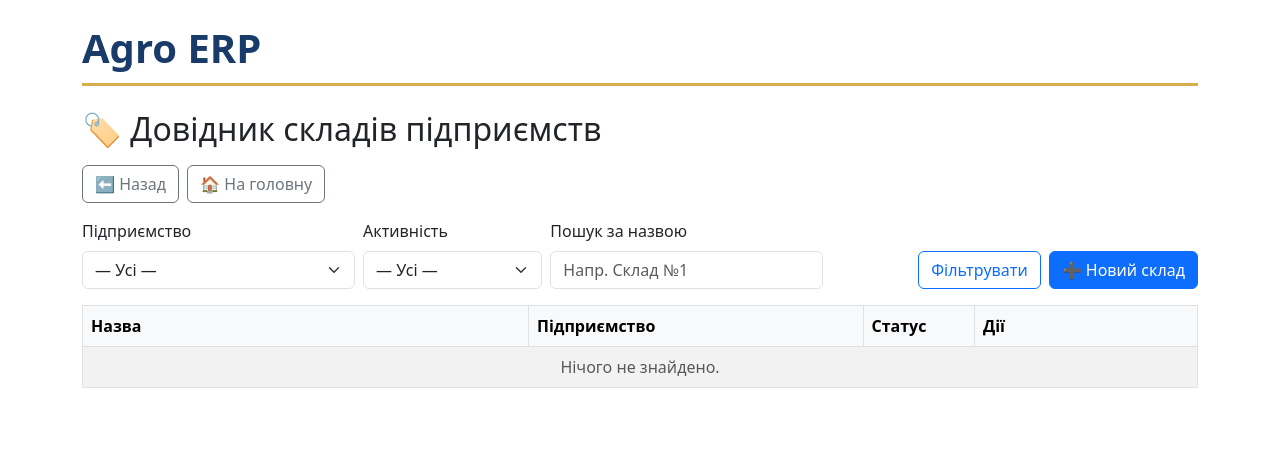
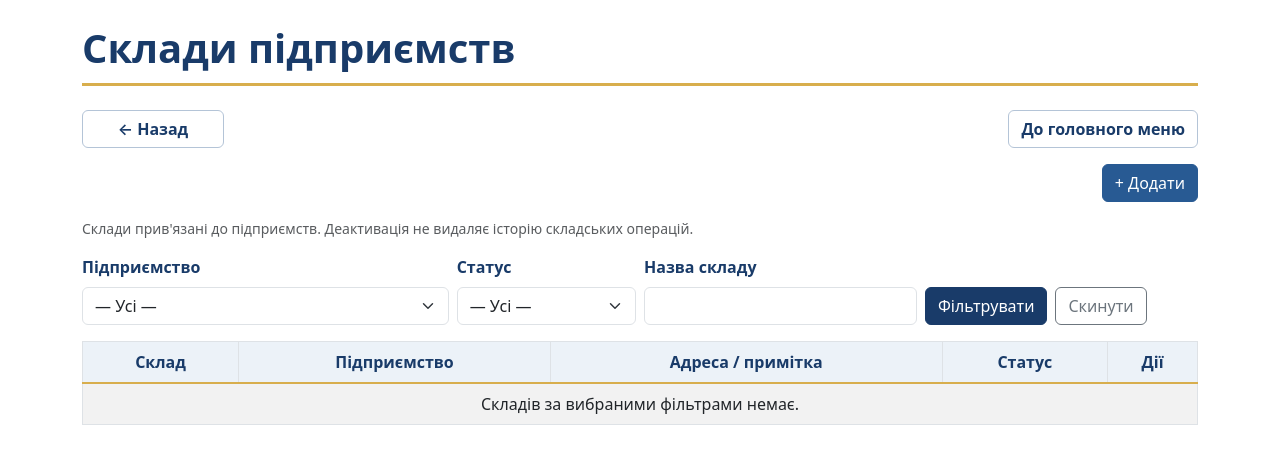
Before and after one commit to maksymvasylyna/agro_erp, a Flask app: page /reference/warehouses/ in a window 1280 px wide. Shown: the top 464 px of the page. Run offline with Flask 3, Linux system fonts and the light colour scheme; some libraries are stand-ins or nearby versions.

Commit message:
refactor(warehouses): shared forms, company integrity and safe activation

```diff
--- /dev/null
+++ b/modules/reference/warehouses/forms.py
@@ -0,0 +1,34 @@
+"""Warehouse master-data forms with company lookup from the company directory."""
+from flask_wtf import FlaskForm
+from wtforms import StringField, BooleanField, SubmitField
+from wtforms.validators import DataRequired, Length, Optional
+from wtforms_sqlalchemy.fields import QuerySelectField
+from modules.reference.companies.models import Company
+from modules.reference.shared_crud import normalize_reference_name
+
+
+class WarehouseForm(FlaskForm):
+    company = QuerySelectField(
+        "Підприємство",
+        query_factory=lambda: Company.query.order_by(Company.name).all(),
+        get_label="name",
+        allow_blank=True,
+        blank_text="— Оберіть підприємство —",
+        validators=[DataRequired(message="Оберіть підприємство.")],
+    )
+    name = StringField(
+        "Назва складу",
+        filters=[normalize_reference_name],
+        validators=[DataRequired(message="Вкажіть назву складу."), Length(max=255)],
+    )
+    address = StringField(
+        "Адреса / примітка",
+        filters=[normalize_reference_name],
+        validators=[Optional(), Length(max=255)],
+    )
+    is_active = BooleanField("Активний", default=True)
+    submit = SubmitField("Зберегти")
+
+
+class WarehouseActionForm(FlaskForm):
+    """CSRF token for activating and deactivating warehouse records."""
--- a/modules/reference/warehouses/routes.py
+++ b/modules/reference/warehouses/routes.py
@@ -1,189 +1,159 @@
-# -*- coding: utf-8 -*-
-from __future__ import annotations
+"""Warehouse directory: company-linked, soft-deleted and safe for stock history."""
+from flask import Blueprint, render_template, request, redirect, url_for, flash, jsonify, abort
+from sqlalchemy import func
+from sqlalchemy.exc import IntegrityError
+from sqlalchemy.orm import joinedload
+from extensions import db
 
-from flask import Blueprint, render_template, request, redirect, url_for, flash, jsonify
-from sqlalchemy.exc import IntegrityError
-from extensions import db
 from .models import Warehouse
+from .forms import WarehouseForm, WarehouseActionForm
 from modules.reference.companies.models import Company
 
 warehouses_bp = Blueprint(
-    "warehouses",
-    __name__,
+    "warehouses", __name__,
     url_prefix="/reference/warehouses",
     template_folder="templates",
 )
 
-# ───────────────────────────── Helpers ─────────────────────────────
 
-def _safe_int(x, default=None):
-    try:
-        return int(x)
-    except Exception:
-        return default
+def _existing(name, company_id, exclude_id=None):
+    query = Warehouse.query.filter(
+        Warehouse.company_id == company_id,
+        func.lower(Warehouse.name) == name.lower(),
+    )
+    if exclude_id is not None:
+        query = query.filter(Warehouse.id != exclude_id)
+    return query.first()
 
-def _company_list():
-    return Company.query.order_by(Company.name.asc()).all()
 
-# ───────────────────────────── Views ─────────────────────────────
+def _stock_usage_count(warehouse_id):
+    # Legacy stock_transactions.warehouse_id has no declared FK, but the
+    # relation is meaningful; changing its owner would corrupt history.
+    from modules.warehouse.models import StockTransaction
+    return StockTransaction.query.filter_by(warehouse_id=warehouse_id).count()
+
 
 @warehouses_bp.get("/")
 def index():
-    """Список складів із фільтрами: компанія, активність, пошук за назвою."""
     company_id = request.args.get("company_id", type=int)
-    active = request.args.get("active")  # "1"|"0"|None
-    q = request.args.get("q", type=str)
-
-    query = Warehouse.query
-
+    active = request.args.get("active")
+    term = (request.args.get("q") or "").strip()
+    query = Warehouse.query.options(joinedload(Warehouse.company))
     if company_id:
         query = query.filter(Warehouse.company_id == company_id)
     if active in ("0", "1"):
         query = query.filter(Warehouse.is_active.is_(active == "1"))
-    if q:
-        query = query.filter(Warehouse.name.ilike(f"%{q.strip()}%"))
-
-    rows = query.order_by(Warehouse.company_id.asc(), Warehouse.name.asc()).all()
-
+    if term:
+        query = query.filter(Warehouse.name.ilike(f"%{term}%"))
     return render_template(
         "warehouses/index.html",
-        rows=rows,
-        companies=_company_list(),
-        company_id=company_id,
-        active=active,
-        q=q or "",
-        title="Довідник складів",
-        header="🏷️ Довідник складів підприємств",
+        rows=query.order_by(Warehouse.company_id, Warehouse.name).all(),
+        companies=Company.query.order_by(Company.name).all(),
+        company_id=company_id, active=active, q=term,
+        action_form=WarehouseActionForm(),
+        create_url=url_for("warehouses.new"),
+    )
+
+
+def _form_response(form, warehouse, title):
+    return render_template(
+        "warehouses/form.html", form=form, warehouse=warehouse, title=title,
     )
 
 
 @warehouses_bp.get("/new")
 def new():
-    """Форма створення складу."""
+    form = WarehouseForm()
     company_id = request.args.get("company_id", type=int)
-    return render_template(
-        "warehouses/form.html",
-        title="Новий склад",
-        header="➕ Новий склад",
-        companies=_company_list(),
-        warehouse=None,
-        company_id=company_id,
-        action=url_for("warehouses.create"),
-        submit_label="Створити",
-    )
+    if company_id:
+        form.company.data = Company.query.get(company_id)
+    return _form_response(form, None, "Новий склад")
 
 
 @warehouses_bp.post("/new")
 def create():
-    """Створення складу."""
-    name = (request.form.get("name") or "").strip()
-    address = (request.form.get("address") or "").strip() or None
-    company_id = request.form.get("company_id", type=int)
-    is_active = request.form.get("is_active") in ("on", "1", "true", "True")
-
-    if not company_id:
-        flash("Оберіть підприємство.", "warning")
-        return redirect(url_for("warehouses.new"))
-
-    if not name:
-        flash("Вкажіть назву складу.", "warning")
-        return redirect(url_for("warehouses.new", company_id=company_id))
-
-    w = Warehouse(company_id=company_id, name=name, address=address, is_active=is_active)
-    db.session.add(w)
-    try:
-        db.session.commit()
-        flash("Склад створено.", "success")
-    except IntegrityError:
-        db.session.rollback()
-        flash("Склад із такою назвою вже існує в обраній компанії.", "danger")
-
-    return redirect(url_for("warehouses.index", company_id=company_id))
+    form = WarehouseForm()
+    if form.validate_on_submit():
+        if _existing(form.name.data, form.company.data.id):
+            form.name.errors.append("Такий склад уже існує в цьому підприємстві.")
+        else:
+            warehouse = Warehouse(
+                name=form.name.data, company_id=form.company.data.id,
+                address=form.address.data or None,
+                is_active=bool(form.is_active.data),
+            )
+            try:
+                db.session.add(warehouse)
+                db.session.commit()
+            except IntegrityError:
+                db.session.rollback()
+                form.name.errors.append("Не вдалося зберегти склад: перевірте назву та підприємство.")
+            else:
+                flash("Склад створено.", "success")
+                return redirect(url_for("warehouses.index", company_id=warehouse.company_id))
+    return _form_response(form, None, "Новий склад")
 
 
 @warehouses_bp.get("/<int:wid>/edit")
-def edit(wid: int):
-    """Форма редагування складу."""
-    w = Warehouse.query.get_or_404(wid)
-    return render_template(
-        "warehouses/form.html",
-        title="Редагування складу",
-        header=f"✏️ Редагування складу: {w.name}",
-        companies=_company_list(),
-        warehouse=w,
-        company_id=w.company_id,
-        action=url_for("warehouses.update", wid=w.id),
-        submit_label="Зберегти",
-    )
+def edit(wid):
+    warehouse = Warehouse.query.get_or_404(wid)
+    form = WarehouseForm(obj=warehouse)
+    form.company.data = warehouse.company
+    return _form_response(form, warehouse, "Редагування складу")
 
 
 @warehouses_bp.post("/<int:wid>/edit")
-def update(wid: int):
-    """Оновлення складу."""
-    w = Warehouse.query.get_or_404(wid)
-
-    name = (request.form.get("name") or "").strip()
-    address = (request.form.get("address") or "").strip() or None
-    company_id = request.form.get("company_id", type=int)
-    is_active = request.form.get("is_active") in ("on", "1", "true", "True")
-
-    if not company_id:
-        flash("Оберіть підприємство.", "warning")
-        return redirect(url_for("warehouses.edit", wid=wid))
-
-    if not name:
-        flash("Вкажіть назву складу.", "warning")
-        return redirect(url_for("warehouses.edit", wid=wid))
-
-    w.company_id = company_id
-    w.name = name
-    w.address = address
-    w.is_active = is_active
-
-    try:
-        db.session.commit()
-        flash("Зміни збережено.", "success")
-    except IntegrityError:
-        db.session.rollback()
-        flash("Склад із такою назвою вже існує в обраній компанії.", "danger")
-
-    return redirect(url_for("warehouses.index", company_id=company_id))
+def update(wid):
+    warehouse = Warehouse.query.get_or_404(wid)
+    form = WarehouseForm()
+    if form.validate_on_submit():
+        if warehouse.company_id != form.company.data.id and _stock_usage_count(wid):
+            form.company.errors.append("Склад має складські операції. Зміну підприємства заблоковано.")
+        elif _existing(form.name.data, form.company.data.id, exclude_id=wid):
+            form.name.errors.append("Такий склад уже існує в обраному підприємстві.")
+        else:
+            warehouse.company_id = form.company.data.id
+            warehouse.name = form.name.data
+            warehouse.address = form.address.data or None
+            warehouse.is_active = bool(form.is_active.data)
+            try:
+                db.session.commit()
+            except IntegrityError:
+                db.session.rollback()
+                form.name.errors.append("Не вдалося зберегти зміни.")
+            else:
+                flash("Склад оновлено.", "success")
+                return redirect(url_for("warehouses.index", company_id=warehouse.company_id))
+    return _form_response(form, warehouse, "Редагування складу")
 
 
 @warehouses_bp.post("/<int:wid>/toggle")
-def toggle(wid: int):
-    """Швидке увімк/вимк активності."""
-    w = Warehouse.query.get_or_404(wid)
-    w.is_active = not bool(w.is_active)
+def toggle(wid):
+    if not WarehouseActionForm().validate_on_submit():
+        abort(400)
+    warehouse = Warehouse.query.get_or_404(wid)
+    warehouse.is_active = not bool(warehouse.is_active)
     db.session.commit()
-    flash(("Склад активовано." if w.is_active else "Склад деактивовано."), "success")
-    return redirect(url_for("warehouses.index", company_id=w.company_id))
+    flash("Склад активовано." if warehouse.is_active else "Склад деактивовано.", "success")
+    return redirect(url_for("warehouses.index", company_id=warehouse.company_id))
 
 
 @warehouses_bp.post("/<int:wid>/delete")
-def delete(wid: int):
-    """
-    М'яке видалення: просто деактивуємо.
-    За потреби можна зробити повне видалення (але це ризиковано, якщо є посилання).
-    """
-    w = Warehouse.query.get_or_404(wid)
-    w.is_active = False
+def delete(wid):
+    """Retain existing soft-delete endpoint for historical warehouse records."""
+    if not WarehouseActionForm().validate_on_submit():
+        abort(400)
+    warehouse = Warehouse.query.get_or_404(wid)
+    warehouse.is_active = False
     db.session.commit()
-    flash("Склад деактивовано.", "success")
-    return redirect(url_for("warehouses.index", company_id=w.company_id))
+    flash("Склад деактивовано. Його історія збережена.", "info")
+    return redirect(url_for("warehouses.index", company_id=warehouse.company_id))
 
-# ───────────────────────────── API (для форм) ─────────────────────────────
 
 @warehouses_bp.get("/api/by_company")
 def api_by_company():
-    """
-    JSON для підвантаження складів-одержувачів у формах:
-      /reference/warehouses/api/by_company?company_id=123
-    Повертає [{id, name, address}]
-    """
     company_id = request.args.get("company_id", type=int)
     if not company_id:
         return jsonify([])
-
     rows = Warehouse.active_for_company(company_id).all()
     return jsonify([{"id": w.id, "name": w.name, "address": w.address} for w in rows])
--- a/modules/reference/warehouses/templates/warehouses/index.html
+++ b/modules/reference/warehouses/templates/warehouses/index.html
@@ -1,87 +1,61 @@
-{% extends "base.html" %}
-{% block title %}{{ title or "Довідник складів" }}{% endblock %}
-
-{% block content %}
-<h2 class="mb-3">{{ header or "🏷️ Довідник складів підприємств" }}</h2>
-
-<div class="d-flex gap-2 mb-3">
-  <button type="button" class="btn btn-outline-secondary" onclick="history.back()">⬅️ Назад</button>
-  <a href="{{ url_for('index') }}" class="btn btn-outline-secondary">🏠 На головну</a>
-</div>
-
-<form class="row g-2 align-items-end mb-3" method="get" action="{{ url_for('warehouses.index') }}">
-  <div class="col-md-3">
-    <label class="form-label">Підприємство</label>
-    <select class="form-select" name="company_id" onchange="this.form.submit()">
+{% extends 'reference/_index_base.html' %}
+{% block title_text %}Склади підприємств{% endblock %}
+{% block header_text %}Склади підприємств{% endblock %}
+{% block before_table %}
+  <p class="text-muted small mb-3">Склади прив'язані до підприємств. Деактивація не видаляє історію складських операцій.</p>
+{% endblock %}
+{% block filter_form %}
+  <form method="get" action="{{ url_for('warehouses.index') }}" class="row g-2 align-items-end mb-3">
+    <div class="col-sm-6 col-lg-4">
+      <label class="form-label" for="wh-company">Підприємство</label>
+      <select class="form-select" name="company_id" id="wh-company">
         <option value="">— Усі —</option>
-      {% for c in companies %}
-        <option value="{{ c.id }}" {{ 'selected' if company_id==c.id else '' }}>{{ c.name }}</option>
+        {% for company in companies %}
+          <option value="{{ company.id }}" {% if company_id == company.id %}selected{% endif %}>{{ company.name }}</option>
         {% endfor %}
       </select>
     </div>
-
-  <div class="col-md-2">
-    <label class="form-label">Активність</label>
-    <select class="form-select" name="active" onchange="this.form.submit()">
+    <div class="col-sm-6 col-lg-2">
+      <label class="form-label" for="wh-active">Статус</label>
+      <select class="form-select" name="active" id="wh-active">
         <option value="">— Усі —</option>
-      <option value="1" {{ 'selected' if active=='1' else '' }}>Активні</option>
-      <option value="0" {{ 'selected' if active=='0' else '' }}>Неактивні</option>
+        <option value="1" {% if active == '1' %}selected{% endif %}>Активні</option>
+        <option value="0" {% if active == '0' %}selected{% endif %}>Неактивні</option>
       </select>
     </div>
-
-  <div class="col-md-3">
-    <label class="form-label">Пошук за назвою</label>
-    <input class="form-control" type="text" name="q" value="{{ q or '' }}" placeholder="Напр. Склад №1">
+    <div class="col-sm-6 col-lg-3">
+      <label class="form-label" for="wh-search">Назва складу</label>
+      <input class="form-control" type="search" id="wh-search" name="q" value="{{ q }}">
     </div>
-
-  <div class="col-md-4 d-flex gap-2">
-    <button class="btn btn-outline-primary ms-auto" type="submit">Фільтрувати</button>
-    <a class="btn btn-primary" href="{{ url_for('warehouses.new', company_id=company_id) }}">➕ Новий склад</a>
+    <div class="col-sm-6 col-lg-3 d-flex gap-2">
+      <button class="btn btn-primary" type="submit">Фільтрувати</button>
+      <a href="{{ url_for('warehouses.index') }}" class="btn btn-outline-secondary">Скинути</a>
     </div>
   </form>
-
-<table class="table table-striped table-bordered align-middle">
-  <thead class="table-light">
+{% endblock %}
+{% block table_headers %}
+  <th>Склад</th><th>Підприємство</th><th>Адреса / примітка</th><th>Статус</th><th>Дії</th>
+{% endblock %}
+{% block table_rows %}
+  {% for item in rows %}
     <tr>
-      <th style="width:40%">Назва</th>
-      <th style="width:30%">Підприємство</th>
-      <th style="width:10%">Статус</th>
-      <th style="width:20%">Дії</th>
+      <td class="text-start fw-semibold">{{ item.name }}</td>
+      <td>{{ item.company.name if item.company else '—' }}</td>
+      <td>{{ item.address or '—' }}</td>
+      <td>
+        {% if item.is_active %}<span class="badge bg-success">Активний</span>
+        {% else %}<span class="badge bg-secondary">Неактивний</span>{% endif %}
+      </td>
+      <td><div class="d-flex flex-wrap justify-content-center gap-2">
+        <a href="{{ url_for('warehouses.edit', wid=item.id) }}" class="btn btn-sm btn-primary">Редагувати</a>
+        <form method="post" action="{{ url_for('warehouses.toggle', wid=item.id) }}"
+              onsubmit="return confirm('Змінити статус складу «{{ item.name }}»?');">
+          {{ action_form.hidden_tag() }}
+          <button type="submit" class="btn btn-sm btn-outline-secondary">{{ 'Деактивувати' if item.is_active else 'Активувати' }}</button>
+        </form>
+      </div></td>
     </tr>
-  </thead>
-  <tbody>
-    {% if rows and rows|length %}
-      {% for r in rows %}
-        <tr>
-          <td><b>{{ r.name }}</b></td>
-          <td>{{ (r.company.name if r.company else ('#'+r.company_id|string)) }}</td>
-          <td>
-            {% if r.is_active %}
-              <span class="badge bg-success">активний</span>
   {% else %}
-              <span class="badge bg-secondary">неактивний</span>
-            {% endif %}
-          </td>
-          <td>
-            <div class="d-flex flex-wrap gap-2">
-              <a class="btn btn-sm btn-outline-primary" href="{{ url_for('warehouses.edit', wid=r.id) }}">✏️ Редагувати</a>
-
-              <form method="post" action="{{ url_for('warehouses.toggle', wid=r.id) }}" onsubmit="return confirm('Перемкнути активність складу «{{ r.name }}»?');">
-                <button class="btn btn-sm btn-outline-warning" type="submit">
-                  {% if r.is_active %}Деактивувати{% else %}Активувати{% endif %}
-                </button>
-              </form>
-
-              <form method="post" action="{{ url_for('warehouses.delete', wid=r.id) }}" onsubmit="return confirm('Деактивувати склад «{{ r.name }}»?');">
-                <button class="btn btn-sm btn-outline-danger" type="submit">🗑️ Деактивувати</button>
-              </form>
-            </div>
-          </td>
-        </tr>
+    <tr><td colspan="5">Складів за вибраними фільтрами немає.</td></tr>
   {% endfor %}
-    {% else %}
-      <tr><td colspan="4" class="text-center text-muted">Нічого не знайдено.</td></tr>
-    {% endif %}
-  </tbody>
-</table>
 {% endblock %}
```
Also changed, not shown: modules/reference/warehouses/templates/warehouses/form.html (+15 -41 lines). Lines whose indentation alone changed are shown as unchanged.
